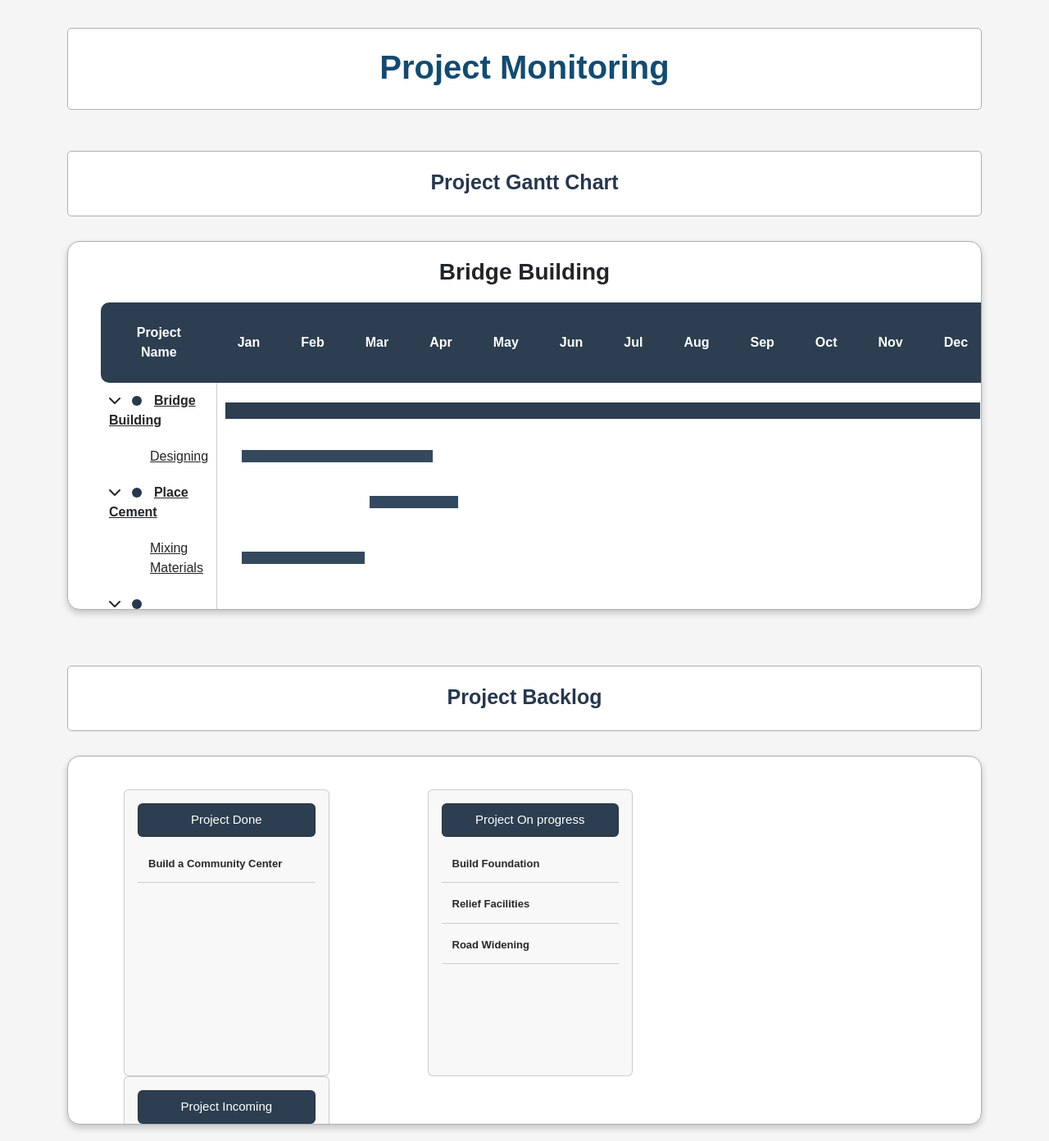
After one commit to Ivan-Edan/ProEva, a PHP site: page /admin-progress/admin-monitoring-chart.php in a window 1280 px wide. The commit adds this page. Shown: the whole page at 82% size. Run offline with PHP 8.4, Linux system fonts and the light colour scheme.

Commit message:
Initial UI for Admin Monitoring Module

```diff
--- /dev/null
+++ b/src/admin-progress/admin-monitoring-chart.php
@@ -0,0 +1,309 @@
+<!DOCTYPE html>
+<html lang="en">
+<head>
+    <meta charset="UTF-8">
+    <meta name="viewport" content="width=device-width, initial-scale=1.0">
+    <link rel="icon" type="image/x-icon" href="src/images/landing-pic.png">
+    <title>Progress Page</title>
+    <link rel="stylesheet" href="https://cdn.jsdelivr.net/npm/bootstrap@5.3.3/dist/css/bootstrap.min.css">
+    <link rel="stylesheet" href="src/styles/admin-monitoring.css">
+    <link rel="stylesheet" href="https://cdnjs.cloudflare.com/ajax/libs/font-awesome/6.0.0-beta3/css/all.min.css">
+    <style>
+        body {
+            font-family: Arial, sans-serif;
+        }
+        .gantt-chart {
+            width: 100vh;
+            border-collapse: collapse;
+            margin: 20px;
+        }
+        .gantt-chart th, .gantt-chart td {
+            padding: 10px;
+            text-align: left;
+        }
+        .gantt-chart thead th {
+            padding: 25px !important;
+        }
+        .gantt-chart th {
+            background-color: #2c3e50;
+            color: white;
+            text-align: center;
+        }
+        .task-name {
+            font-weight: bold;
+            padding-left: 10px !important;
+            cursor: pointer;
+            text-decoration: underline;
+        }
+        .task-icon {
+            margin-right: 10px;
+        }
+        .blue-circle {
+            width: 12px;
+            height: 12px;
+            background-color: #27374D;
+            border-radius: 50%;
+            display: inline-block;
+            vertical-align: middle;
+        }
+        .subtask-name {
+            margin-left: 20px;
+            padding-left: 60px !important;
+            text-decoration: underline;
+            cursor: pointer;
+        }
+        .progress-bar {
+            display: block;
+            height: 20px;
+            background-color: #2c3e50;
+        }
+        .progress-bar-subtask {
+            display: block;
+            height: 15px;
+            background-color: #34495e;
+            margin-left: 20px;
+        }
+        /* Adjust the widths to reflect progress (e.g., 50% of year) */
+        .jan, .feb, .mar, .apr, .may, .jun, .jul, .aug, .sep, .oct, .nov, .dec {
+            width: 8.33%; /* 100% / 12 months */
+        }
+        .project-title {
+            text-align: center;
+            font-weight: bold;
+        }
+        .card-head {
+            background-color: #2c3e50;
+            margin-bottom: 23px;
+        }
+        .card-text {
+            color: white;
+            text-align: center;
+            font-size: 15px;
+            padding-top: 8px;
+        }
+        .card-text-detail {
+            color: #272727;
+            text-align: left;
+            font-size: 13px;
+            padding-left: 13px;
+            padding-bottom: 13px;
+            border-bottom: 1px solid #ccc;
+            font-weight: bold;
+        }
+        .gantt-chart thead th:first-child {
+            border-top-left-radius: 10px;
+            border-bottom-left-radius: 10px;
+        }
+        .gantt-chart thead th:last-child {
+            border-top-right-radius: 10px;
+            border-bottom-right-radius: 10px;
+        }
+        .gantt-chart tbody tr td:first-child {
+            border-right: 1px solid #ccc;
+        }
+        .modal-dialog-end {
+            margin: 0;
+            margin-right: 0;
+            position: absolute;
+            right: 0;
+            top: 20px; /* Adjust as needed */
+            width: auto;
+            max-width: 100%;
+        }
+        .modal-backdrop {
+            display: none !important;
+        }
+
+    </style>
+</head>
+<body>
+    <div class="container mt-4">
+        <div class="row">
+            <div class="col-md-12">
+                <div class="container-1">Project Monitoring</div>
+                <div class="container-2">Project Gantt Chart</div>
+                <div class="container-3">
+                    <h3 class="project-title">Bridge Building</h3>
+                    <table class="gantt-chart">
+                        <thead>
+                            <tr>
+                                <th>Project Name</th>
+                                <th>Jan</th>
+                                <th>Feb</th>
+                                <th>Mar</th>
+                                <th>Apr</th>
+                                <th>May</th>
+                                <th>Jun</th>
+                                <th>Jul</th>
+                                <th>Aug</th>
+                                <th>Sep</th>
+                                <th>Oct</th>
+                                <th>Nov</th>
+                                <th>Dec</th>
+                            </tr>
+                        </thead>
+                        <tbody>
+                            <tr class="main-task" data-target="#bridgeSubtasks1">
+                                <td>
+                                    <i class="fas fa-chevron-down task-icon"></i>
+                                    <div class="blue-circle"></div>
+                                    <span class="task-name">Bridge Building</span>
+                                </td>
+                                <td colspan="12">
+                                    <span class="progress-bar" style="width: 100%;"></span>
+                                </td>
+                            </tr>
+                            <!-- Subtask under Bridge Building -->
+                            <tr id="bridgeSubtasks1" class="subtasks">
+                                <td class="subtask-name">Designing</td>
+                                <td colspan="4">
+                                    <span class="progress-bar-subtask" style="width: 80%;"></span>
+                                </td>
+                                <td colspan="8"></td>
+                            </tr>
+                            <tr class="main-task" data-target="#bridgeSubtasks2">
+                                <td>
+                                    <i class="fas fa-chevron-down task-icon"></i>
+                                    <div class="blue-circle"></div>
+                                    <span class="task-name">Place Cement</span>
+                                </td>
+                                <td></td><td></td>
+                                <td colspan="3">
+                                    <span class="progress-bar-subtask" style="width: 50%;"></span>
+                                </td>
+                                <td colspan="8"></td>
+                            </tr>
+                            <!-- Subtask under Place Cement -->
+                            <tr id="bridgeSubtasks2" class="subtasks">
+                                <td class="subtask-name">Mixing Materials</td>
+                                <td colspan="3">
+                                    <span class="progress-bar-subtask" style="width: 70%;"></span>
+                                </td>
+                                <td colspan="9"></td>
+                            </tr>
+                            <tr class="main-task" data-target="#bridgeSubtasks3">
+                                <td>
+                                    <i class="fas fa-chevron-down task-icon"></i>
+                                    <div class="blue-circle"></div>
+                                    <span class="task-name">Resource Procuring</span>
+                                </td>
+                                <td></td>
+                                <td colspan="11">
+                                    <span class="progress-bar-subtask" style="width: 90%;"></span>
+                                </td>
+                            </tr>
+                            <tr id="bridgeSubtasks3" class="subtasks">
+                                <td class="subtask-name">Resource Collection</td>
+                                <td colspan="4">
+                                    <span class="progress-bar-subtask" style="width: 60%;"></span>
+                                </td>
+                                <td colspan="8"></td>
+                            </tr>
+                        </tbody>
+                    </table>
+                </div>
+                <br>
+                <br>
+                <div class="container-7">Project Backlog</div>
+                <div class="container-8">
+                    <div class="row">
+                        <div class="col-md-3 mx-5">
+                            <div class="card" style="height: 350px; background-color: #F8F8F8;">
+                                <div class="card-body">
+                                    <div class="card card-head">
+                                        <div class="card-title">
+                                            <p class="card-text">Project Done</p>
+                                        </div>
+                                    </div>
+                                    <p class="card-text-detail">Build a Community Center</p>
+                                </div>
+                            </div>
+                        </div>
+                        <div class="col-md-3 mx-5">
+                            <div class="card" style="height: 350px; background-color: #F8F8F8;">
+                                <div class="card-body">
+                                    <div class="card card-head">
+                                        <div class="card-title">
+                                            <p class="card-text">Project On progress</p>
+                                        </div>
+                                    </div>
+                                    <p class="card-text-detail">Build Foundation</p>
+                                    <p class="card-text-detail">Relief Facilities</p>
+                                    <p class="card-text-detail">Road Widening</p>
+                                </div>
+                            </div>
+                        </div>
+                        <div class="col-md-3 mx-5">
+                            <div class="card" style="height: 350px; background-color: #F8F8F8;">
+                                <div class="card-body">
+                                    <div class="card card-head">
+                                        <div class="card-title">
+                                            <p class="card-text">Project Incoming</p>
+                                        </div>
+                                    </div>
+                                    <p class="card-text-detail">Build Foundation for Brgy Sinalhan</p>
+                                </div>
+                            </div>
+                        </div>
+                    </div>
+                </div>
+            </div>
+        </div>
+    </div>
+
+    <!-- Modal -->
+    <div class="modal fade" id="taskModal" tabindex="-1" aria-labelledby="taskModalLabel" aria-hidden="true">
+    <div class="modal-dialog modal-dialog-end" style="margin: 0; right: 0; position: fixed; height: 100%; top: 0; width: 500px;">
+        <div class="modal-content" style="border-radius: 10px; padding: 20px; height: 100%; overflow-y: auto;">
+        <div class="modal-header" style="border-bottom: none; text-align: center; display: block;">
+            <button type="button" class="btn-close" data-bs-dismiss="modal" aria-label="Close" style="position: absolute; right: 20px;"></button>
+            <h3 class="modal-title" style="font-weight: bold;">Project Title</h3>
+            <h6 class="modal-title" id="taskModalLabel" style="font-weight: normal;">Bridge Building</h6>
+        </div>
+        <div class="modal-body" style="text-align: left;">
+            <hr style="border: 1px solid #27374D; width: 100%; margin: auto; margin-bottom: 20px;">
+            <p style="font-size: 20px;"><strong>Status:</strong> In progress</p>
+            <p style="font-size: 20px;"><strong>Project Details</strong></p>
+            <p><strong>Start Date:</strong> January 27, 2024</p>
+            <p><strong>End Date:</strong> September 12, 2024</p>
+            <p><strong>Total Project Cost:</strong> 1,000,000,000</p>
+            <p><strong>Fund Source:</strong> LFP</p>
+            <p><strong>Funding Agency:</strong> DA</p>
+            <p style="font-size: 20px;"><strong>Comments:</strong></p>
+            <textarea class="form-control" rows="4" placeholder="add comment"></textarea>
+        </div>
+        <div class="modal-footer" style="border-top: none; justify-content: flex-end;">
+    <button type="button" class="btn btn-secondary" data-bs-dismiss="modal" style="background-color: #C4C4C4; border-radius: 25px; width: 150px; border-color: #C4C4C4;">Cancel</button>
+    <button type="button" class="btn btn-primary" style="background-color: #27374D; border-radius: 25px; width: 150px; border-color: #27374D; margin-left: 10px;">Submit</button>
+</div>
+        </div>
+    </div>
+    </div>
+
+    <!-- Include JavaScript -->
+    <script src="https://code.jquery.com/jquery-3.6.0.min.js"></script>
+    <script src="https://cdn.jsdelivr.net/npm/bootstrap@5.3.3/dist/js/bootstrap.bundle.min.js"></script>
+    <script src="scripts/admin-monitoring.js"></script>
+
+    <script>
+        $(document).ready(function() {
+            $('.main-task, .subtask-name').click(function() {
+                var content = $(this).text(); // Use this to display task/subtask details in the modal
+
+                $('#taskModalLabel').text($(this).text());
+                $('#modalContent').text(content);
+
+                var modal = new bootstrap.Modal(document.getElementById('taskModal'));
+                modal.show();
+            });
+        });
+        document.querySelectorAll('.main-task').forEach(function(taskRow) {
+            taskRow.addEventListener('click', function() {
+                var subtaskId = this.getAttribute('data-target');
+                var subtasksRow = document.querySelector(subtaskId);
+                subtasksRow.style.display = (subtasksRow.style.display === 'table-row') ? 'none' : 'table-row';
+            });
+        });
+    </script>
+</body>
+</html>
--- /dev/null
+++ b/src/styles/admin-monitoring.css
@@ -0,0 +1,136 @@
+body{
+    background-color: #F5F5F5;
+}
+
+.container-title {
+    padding: 10px;
+    margin: 10px 0;
+    text-align: center;
+    border-radius: 5px;
+    background-color: #FFFFFF;
+    color: #134B70;
+    font-size: 40px;
+    border: 1px solid #AEAEAE;
+    font-weight: bold;
+    margin-bottom: 50px;
+    height: 100px;
+}
+.container-table {
+    background-color: #FFFFFF;
+    border: 1px solid #AEAEAE;
+    box-shadow: 0px 4px 8px rgba(0, 0, 0, 0.2);
+    border-radius: 15px;
+    margin-bottom: 20px;
+    height: 350px;
+    overflow: hidden;
+    padding-top: 40px;
+    padding-left: 20px;
+    padding-right: 20px;
+}
+
+.table {
+    width: 100%;
+    table-layout: auto;
+    margin: 0;
+    border-collapse: separate;
+    border-spacing: 0;
+}
+
+.table th, .table td {
+    padding: 20px;
+    text-align: left;
+    font-size: 14px;
+    white-space: nowrap;
+}
+
+.table thead th {
+    background-color: #27374D;
+    color: white;
+    font-weight: 600;
+}
+
+.table thead th:first-child {
+    border-top-left-radius: 10px;
+    border-bottom-left-radius: 10px;
+}
+
+.table thead th:last-child {
+    border-top-right-radius: 10px;
+    border-bottom-right-radius: 10px;
+}
+
+.table td {
+    border-bottom: 0.5px solid #bebebe;
+}
+
+/* Optional: adjust the hover effect */
+.table tbody tr:hover {
+    background-color: #f1f1f1;
+}
+.direct-link {
+    text-decoration: none;
+    color: inherit;
+    border-bottom: 1px solid black;
+}
+.direct-link:focus, .direct-link:active {
+    outline: none;
+    box-shadow: none;
+    border-bottom: 1px solid black;
+}
+
+.direct-link:hover {
+    color: inherit;
+    border-bottom: 1px solid black;
+}
+
+
+/* CSS for project-monitoring-chart */
+.container-1 {
+    padding: 17px;
+    margin: 10px 0;
+    text-align: center;
+    border-radius: 5px;
+    background-color: #FFFFFF;
+    color: #134B70;
+    font-size: 40px;
+    border: 1px solid #AEAEAE;
+    font-weight: bold;
+    margin-bottom: 50px;
+    height: 100px;
+}
+.container-2, .container-7 {
+    text-align: center;
+    border-radius: 5px;
+    background-color: white;
+    color: #27374D;
+    font-size: 25px;
+    font-weight: bold;
+    padding: 19px !important;
+    border: 1px solid #AEAEAE;
+    margin-bottom: 30px;
+    height: 80px;
+}
+.container-3 {
+    background-color: #FFFFFF;
+    border: 1px solid #AEAEAE;
+    box-shadow: 0px 4px 8px rgba(0, 0, 0, 0.2);
+    border-radius: 15px;
+    margin-bottom: 20px;
+    height: 450px;
+    overflow: hidden;
+    padding-top: 20px;
+    padding-left: 20px;
+    padding-right: 20px;
+}
+.container-8 {
+    background-color: #FFFFFF;
+    border: 1px solid #AEAEAE;
+    box-shadow: 0px 4px 8px rgba(0, 0, 0, 0.2);
+    border-radius: 15px;
+    margin-bottom: 20px;
+    height: 450px;
+    overflow: hidden;
+    padding-top: 40px;
+    padding-left: 20px;
+    padding-right: 20px;
+}
```
Also changed, not shown: src/pages/admin-monitoring.php (+63 -2 lines), src/scripts/admin-monitoring.js (added).
